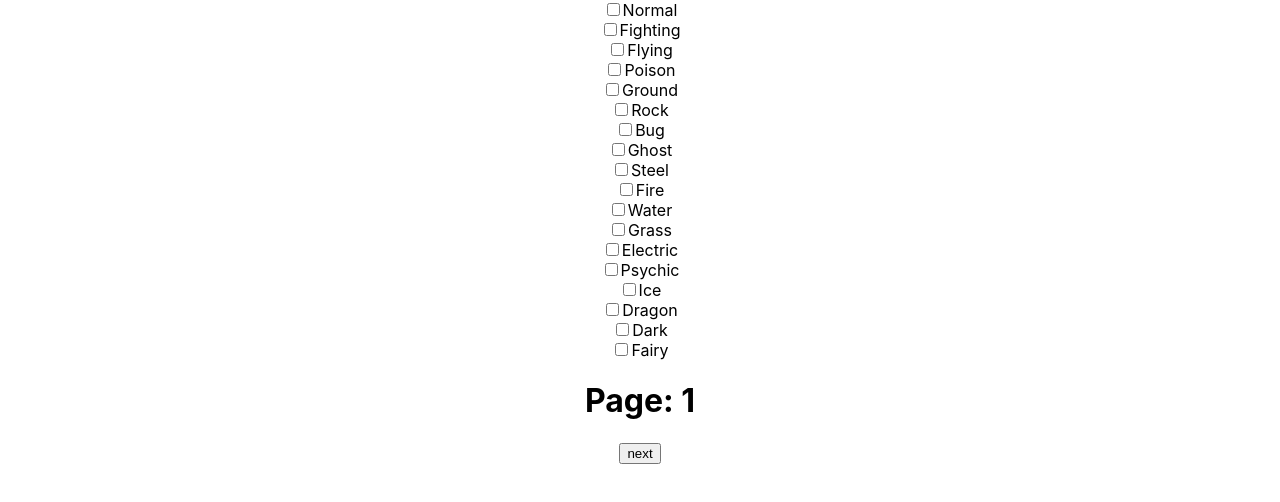
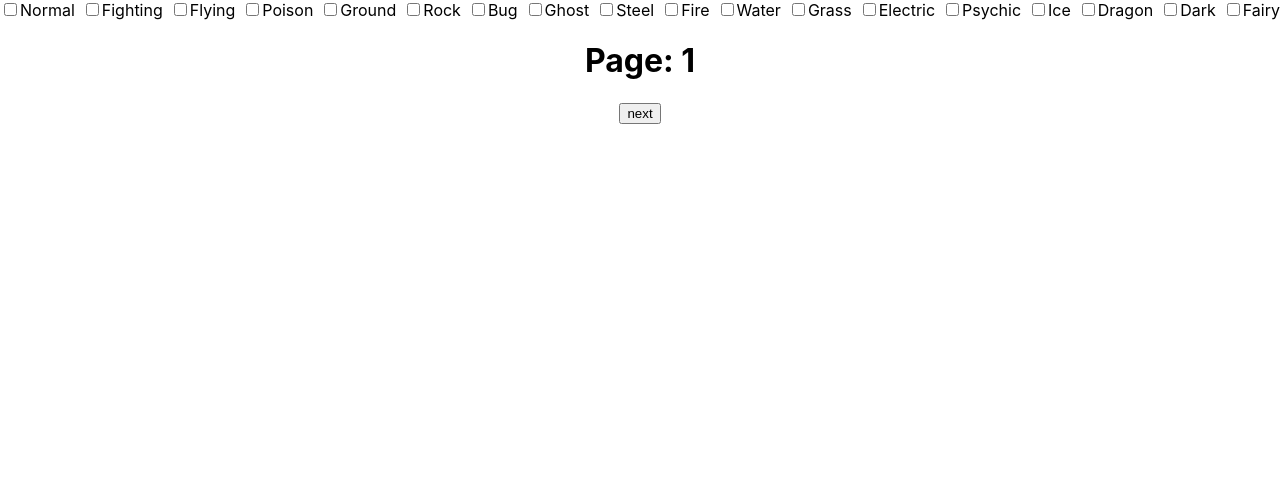
Before and after one commit to s-lando/COMP4537-Set-V-Sam-L, a React (Create React App) app in the folder labs_10_11/: page / in a window 1280 px wide. Shown: the top 502 px of the page. Built offline with nearby package versions, Linux system fonts and the light colour scheme; the HTML template or start-up script is replaced by a standard one.

Commit message:
minor CSS styling for checkboxes

```diff
--- a/labs_10_11/src/App.css
+++ b/labs_10_11/src/App.css
@@ -7,32 +7,19 @@
   pointer-events: none;
 }
 
+#filter {
+  display: flex;
+  justify-content: space-between;
+  flex-direction: row;
+  flex-wrap: wrap;
+  align-items: center;
+  margin: 0 auto;
+  width: 100%;
+
+}
+
 @media (prefers-reduced-motion: no-preference) {
   .App-logo {
     animation: App-logo-spin infinite 20s linear;
   }
 }
-
-.App-header {
-  background-color: #282c34;
-  min-height: 100vh;
-  display: flex;
-  flex-direction: column;
-  align-items: center;
-  justify-content: center;
-  font-size: calc(10px + 2vmin);
-  color: white;
-}
-
-.App-link {
-  color: #61dafb;
-}
-
-@keyframes App-logo-spin {
-  from {
-    transform: rotate(0deg);
-  }
-  to {
-    transform: rotate(360deg);
-  }
-}
--- a/labs_10_11/src/TypeSearch.js
+++ b/labs_10_11/src/TypeSearch.js
@@ -26,7 +26,7 @@ function TypeSearch({types, checkedState, setCheckedState}) {
   };
 
   return (
-    <div>
+    <div id={"filter"}>
       {
         types.map((type) => {
 
```
